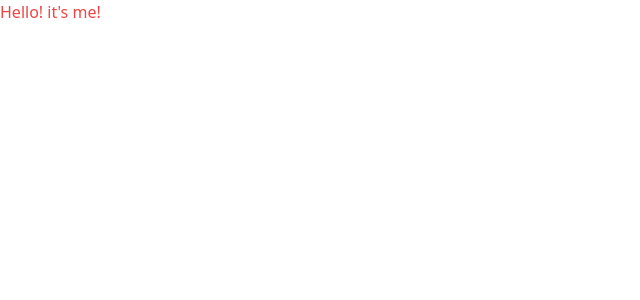
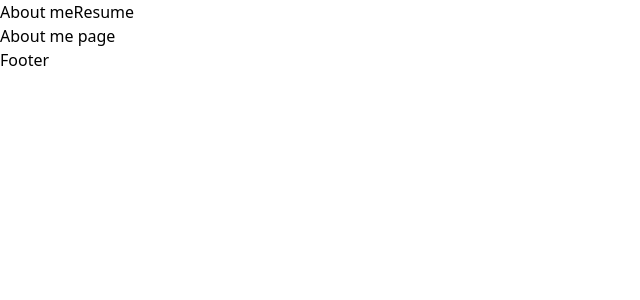
Before and after one commit to yaldakarimi/yaldakarimi.github.io, a React (Create React App) app in the folder my-portfolio/: page /about in a window 1280 px wide. Shown: the top 300 px of the page, without its empty margins (0-640 px from the left). Built offline with nearby package versions, Linux system fonts and the light colour scheme.

Commit message:
add basic structure of the app

```diff
--- a/my-portfolio/src/App.js
+++ b/my-portfolio/src/App.js
@@ -1,11 +1,18 @@
-import "./App.css";
+import About from "./views/About";
+import Resume from "views/Resume";
+import Home from "views/Home";
+import { Navbar } from "components";
+import { Routes, Route } from "react-router-dom";
 
 function App() {
 	return (
-		<div className="App">
-			<header>
-				<h1 className="text-red-500">Hello! it's me!</h1>
-			</header>
+		<div>
+			<Navbar />
+			<Routes>
+				<Route path="/" element={<Home />} />
+				<Route path="/about" element={<About />} />
+				<Route path="/resume" element={<Resume />} />
+			</Routes>
 		</div>
 	);
 }
--- /dev/null
+++ b/my-portfolio/src/components/Layout/components/Footer.js
@@ -0,0 +1,5 @@
+const Footer = () => {
+	return <div>Footer</div>;
+};
+
+export default Footer;
--- /dev/null
+++ b/my-portfolio/src/components/Layout/components/Layout.js
@@ -0,0 +1,16 @@
+import { Helmet } from "react-helmet";
+import Footer from "./Footer";
+const Layout = ({ title, children }) => {
+	return (
+		<div>
+			<Helmet>
+				<title>{title}</title>
+				<meta name="description" content="Yalda Karimi's portfolio"></meta>
+			</Helmet>
+			<main>{children}</main>
+			<Footer />
+		</div>
+	);
+};
+
+export default Layout;
--- /dev/null
+++ b/my-portfolio/src/components/Layout/index.js
@@ -0,0 +1 @@
+export { default } from "./components/Layout";
--- /dev/null
+++ b/my-portfolio/src/components/Navigation/index.js
@@ -0,0 +1,11 @@
+import { Link } from "react-router-dom";
+const Navbar = () => {
+	return (
+		<div>
+			<Link to="/about">About me</Link>
+			<Link to="/resume">Resume</Link>
+		</div>
+	);
+};
+
+export default Navbar;
--- /dev/null
+++ b/my-portfolio/src/components/index.js
@@ -0,0 +1,2 @@
+export { default as Layout } from "./Layout";
+export { default as Navbar } from "./Navigation";
--- a/my-portfolio/src/index.js
+++ b/my-portfolio/src/index.js
@@ -1,14 +1,17 @@
-import React from 'react';
-import ReactDOM from 'react-dom/client';
-import './index.css';
-import App from './App';
-import reportWebVitals from './reportWebVitals';
+import React from "react";
+import ReactDOM from "react-dom/client";
+import "./index.css";
+import App from "./App";
+import reportWebVitals from "./reportWebVitals";
+import { BrowserRouter } from "react-router-dom";
 
-const root = ReactDOM.createRoot(document.getElementById('root'));
+const root = ReactDOM.createRoot(document.getElementById("root"));
 root.render(
-  <React.StrictMode>
-    <App />
-  </React.StrictMode>
+	<React.StrictMode>
+		<BrowserRouter>
+			<App />
+		</BrowserRouter>
+	</React.StrictMode>
 );
 
 // If you want to start measuring performance in your app, pass a function
--- /dev/null
+++ b/my-portfolio/src/views/About.js
@@ -0,0 +1,12 @@
+import React from "react";
+import { Layout } from "components";
+
+const About = () => {
+	return (
+		<div>
+			<Layout title={"About me"}>About me page</Layout>
+		</div>
+	);
+};
+
+export default About;
--- /dev/null
+++ b/my-portfolio/src/views/Home.js
@@ -0,0 +1,11 @@
+import { Layout } from "components";
+
+const Home = () => {
+	return (
+		<div>
+			<Layout title="Home">Home page</Layout>
+		</div>
+	);
+};
+
+export default Home;
--- /dev/null
+++ b/my-portfolio/src/views/Resume.js
@@ -0,0 +1,10 @@
+import { Layout } from "components";
+const Resume = () => {
+	return (
+		<div>
+			<Layout title="My resume">My resume</Layout>
+		</div>
+	);
+};
+
+export default Resume;
```
